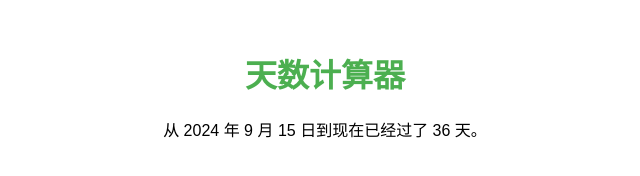
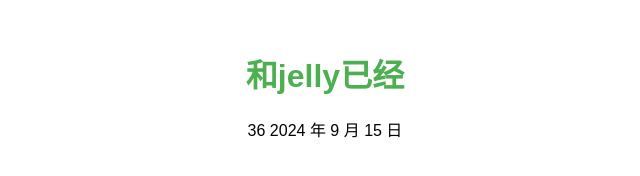
Before and after one commit to wangdoudou183/jelly.github.io, a plain HTML site: page index.html in a window 1280 px wide. Shown: the whole page, without its empty margins (315-955 px from the left). Drawn offline with Linux system fonts and the light colour scheme.

Commit message:
Update index.html

```diff
--- a/index.html
+++ b/index.html
@@ -16,7 +16,7 @@
     </style>
 </head>
 <body>
-    <h1>天数计算器</h1>
+    <h1>和jelly已经</h1>
     <p id="days-passed"></p>
 
     <script>
@@ -28,7 +28,7 @@
         const timeDiff = currentDate - startDate;
         const daysPassed = Math.floor(timeDiff / (1000 * 60 * 60 * 24));
         // 更新页面内容
-        document.getElementById("days-passed").innerText = `从 2024 年 9 月 15 日到现在已经过了 ${daysPassed} 天。`;
+        document.getElementById("days-passed").innerText = ` ${daysPassed} 2024 年 9 月 15 日`;
     </script>
 </body>
 </html>
```
